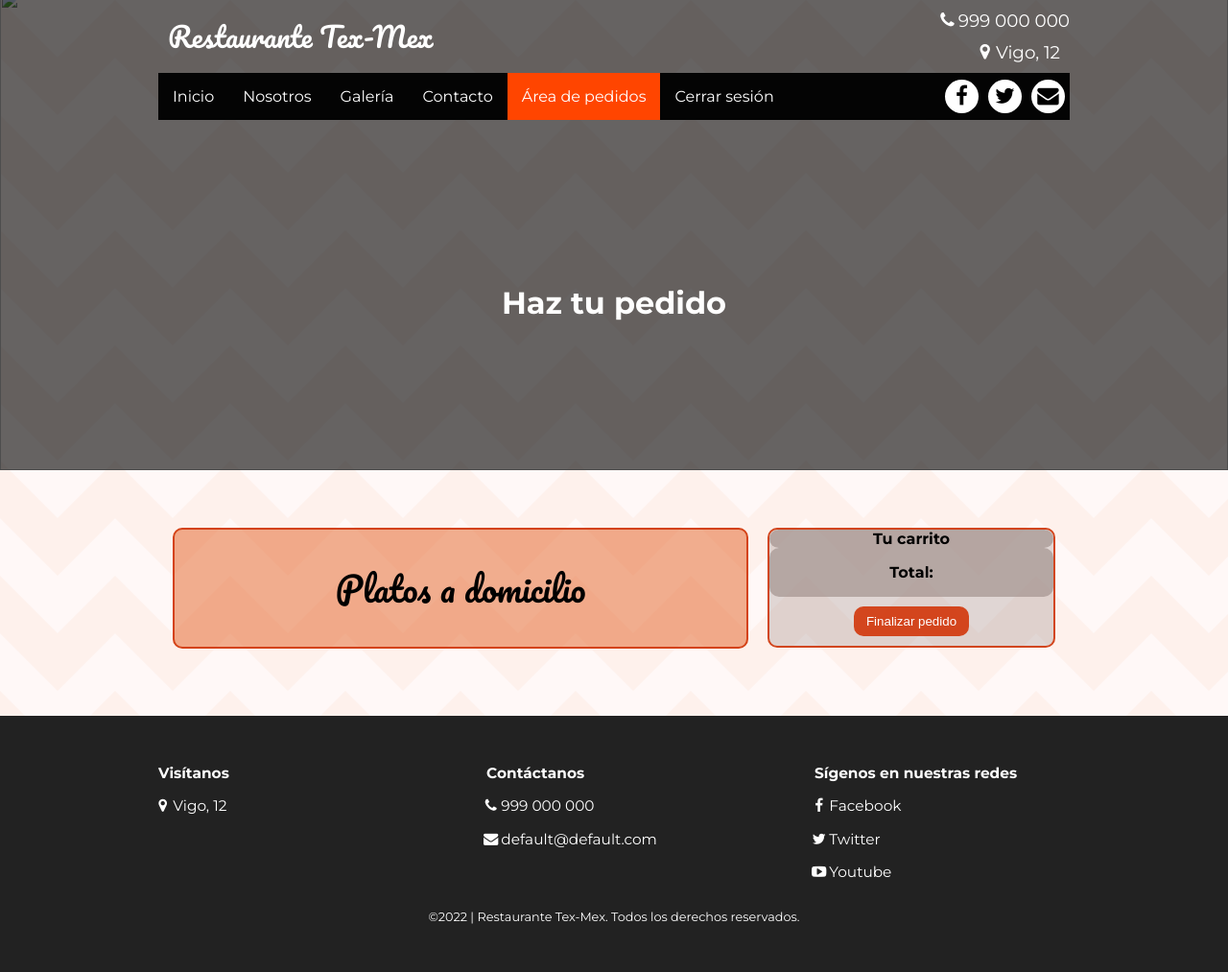
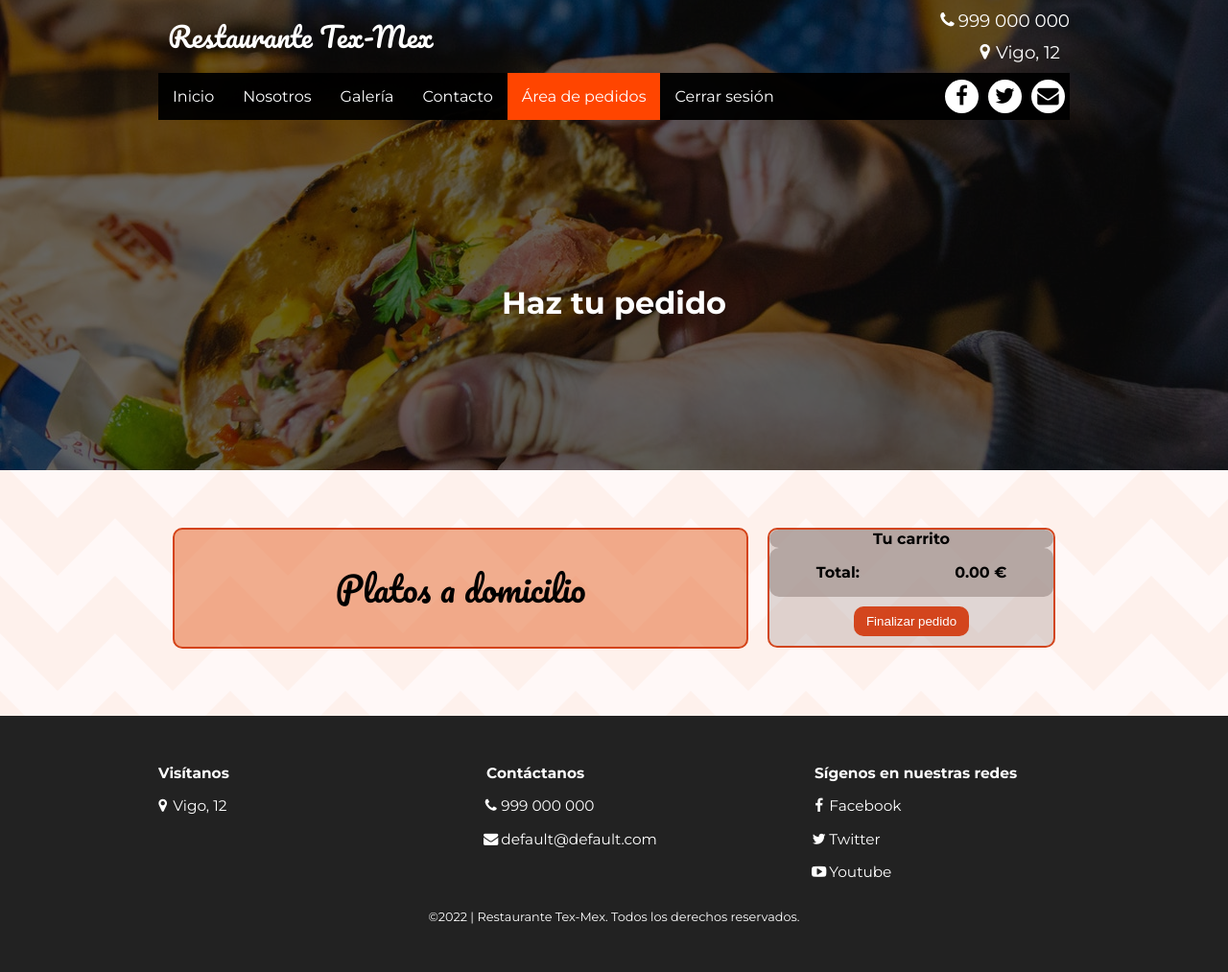
Before and after one commit to acorbacho/Proyecto_Web_Restaurante_Tex-Mex, a PHP site: page /php/user_panel.php in a window 1280 px wide. Shown: the whole page at 96% size. Run offline with PHP 8.4, Linux system fonts and the light colour scheme; the visitor is signed in with stand-in values (Sample User, id 1); data that the repository does not hold is empty.

Commit message:
Ajustes varios en los paneles de admin y usuario

```diff
--- a/src/php/user_panel.php
+++ b/src/php/user_panel.php
@@ -16,6 +16,7 @@ if ($session == null or $session = "") {
 <head>
   <meta charset='UTF-8' />
   <title>Pedidos</title>
+  <link rel="icon" href="../assets/img/favicon.png">
   <script src="https://code.jquery.com/jquery-3.6.0.js" integrity="sha256-H+K7U5CnXl1h5ywQfKtSj8PCmoN9aaq30gDh27Xc0jk=" crossorigin="anonymous"></script>
   <link rel="stylesheet" type="text/css" href="../styles/style.css" media="screen" />
   <link rel="stylesheet" type="text/css" href="../styles/fonts.css" media="screen" />
@@ -48,7 +49,7 @@ if ($session == null or $session = "") {
         <li class="menu__item"><a href="../gallery.html" class="menu__link">Galería</a></li>
         <li class="menu__item"><a href="../contact.html" class="menu__link">Contacto</a></li>
         <li class="menu__item"><a href="../login.html" class="menu__link menu__link--select">Área de pedidos</a></li>
-        <li class="menu__item"><a href="" class="menu__link">Cerrar sesión</a></li>
+        <li class="menu__item"><a href="logout.php" class="menu__link">Cerrar sesión</a></li>
       </ul>
       <div class="social-icon">
         <a href="https://www.facebook.com/" target="_blank" class="social-icon__link"><span class="icon-facebook"></span></a>
@@ -58,7 +59,7 @@ if ($session == null or $session = "") {
     </div>
   </nav>
   <section class="banner">
-    <img src="" alt="" class="banner__img">
+    <img src="../assets/img/user_panel/banner-user_panel.jpg" alt="" class="banner__img">
     <div class="banner__content">Haz tu pedido</div>
   </section>
   <main class="main">
@@ -72,6 +73,7 @@ if ($session == null or $session = "") {
         </div>
         <div class="cart__total">
           <p class="total">Total:</p>
+          <p class="euros">0.00 €</p>
         </div>
         <button class="btn btn--cart">Finalizar pedido</button>
       </section>
```
Also changed, not shown: src/php/admin_panel.php (+6 -5 lines).
